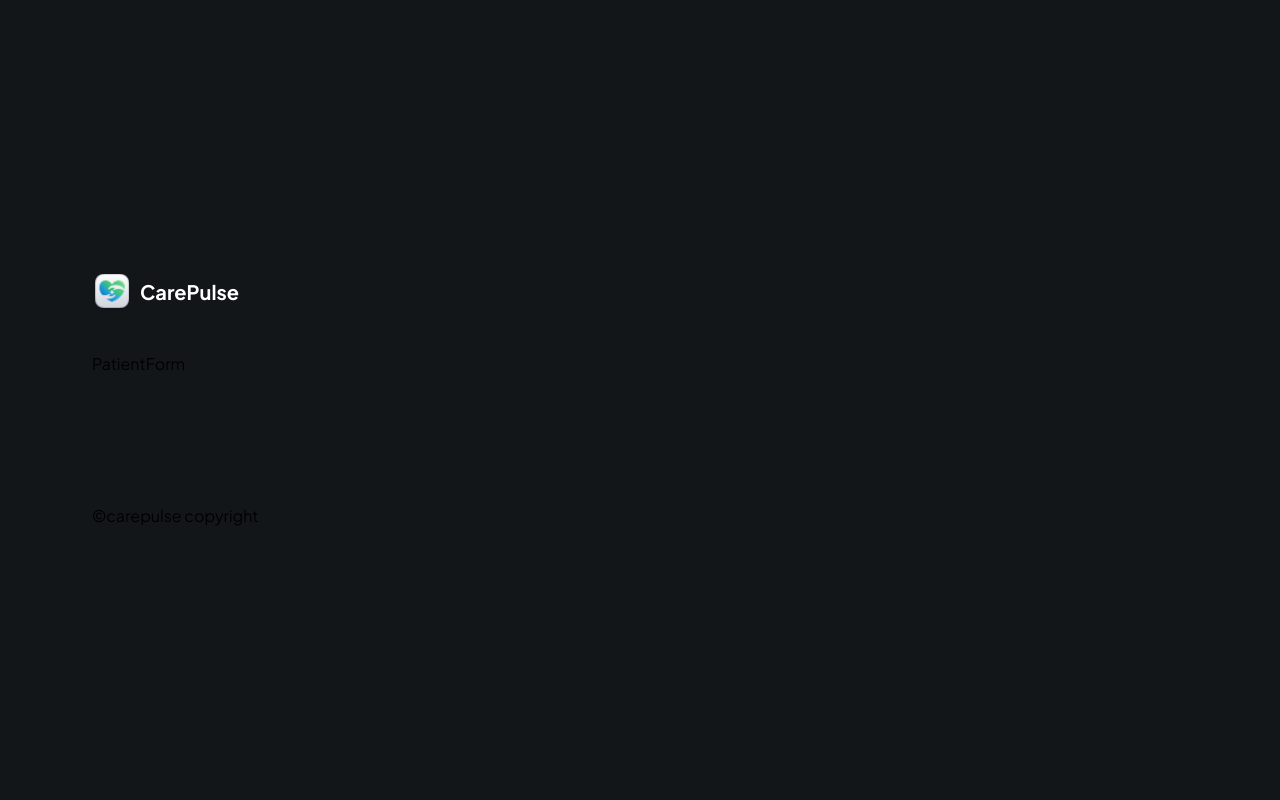
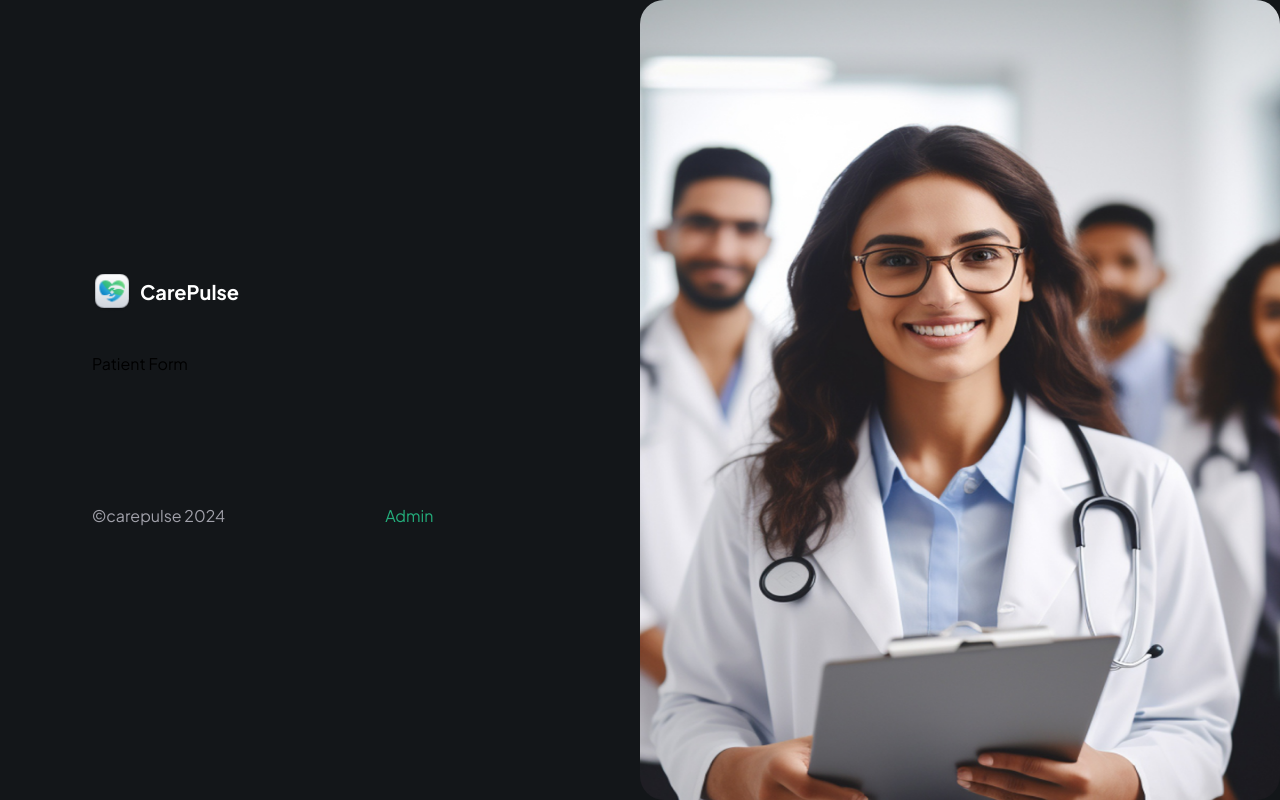
Before and after one commit to Waqar-ahmedkhan/patient-mangement-system, a Next.js app: page / in a window 1280 px wide. Built offline with nearby package versions, Linux system fonts and the light colour scheme.

Commit message:
frontend page complete

```diff
--- a/app/page.tsx
+++ b/app/page.tsx
@@ -1,54 +1,41 @@
 import PatientForm from "@/components/forms/PatientForm";
 import Image from "next/image";
+import Link from "next/link";
 
 export default function Home() {
   return (
     <>
+      <div className="min-w-screen min-h-screen grid md:grid-cols-2">
+        <section className="remove-scrollbar container my-auto">
+          <div className="sub-container max-w-[456px] my-auto">
+            <div className="flex items-center gap-2 mb-10">
+              <Image
+                src="/Logomark.png"
+                alt="patient logo"
+                width={40}
+                height={40}
+                className="w-fit h-10"
+              />
+              <h1 className="text-xl font-bold text-white">CarePulse</h1>
+            </div>
 
-    <div className="min-w-screen grid md:grid-cols-2  min-h-screen">
-      <section className="remove-scrollbar container my-auto">
-        <div className="sub-container max-w-[456px]">
-           <div className="flex items-center gap-2">
-          <Image src="/Logomark.png" alt="patient logo"
-             width={40}
-             height={40}
-           className=" mb-10 w-fit h-10"  />
-          <h1 className="text-xl font-bold mb-10 text-white">CarePulse</h1>
+            <PatientForm />
 
+            <div className="mt-32 flex gap-40">
+              <div className="text-regular-14 flex justify-items-end  text-zinc-400 hover:text-zinc-300 xl:text-left">
+                ©carepulse 2024
+              </div>
+                <Link href="/?admin=true" className="text-green-500">
+                Admin </Link>
+
+            </div>
           </div>
 
-
-
-
-            <PatientForm/>
-
-
-          <div className=" mt-32  w-[170px] h-[24px]">
-            <div>
-            ©carepulse copyright
+        </section>
+        <div className="w-70% h-full ">
+           <Image src="/image.png" alt="image" width={500} height={500} className="w-[760px] rounded-[24px] h-screen" />
             </div>
-
-
-          </div>
-
-
-
-
-
-
-           </div>
-
-
-
-
-         </section>
-    </div>
-
+      </div>
     </>
-
-
-
-
-
   );
 }
--- a/components/forms/PatientForm.tsx
+++ b/components/forms/PatientForm.tsx
@@ -1,7 +1,11 @@
 
 function PatientForm() {
   return (
-    <div>PatientForm</div>
+    <div>
+      <h1>Patient Form</h1>
+      {/* Add form fields */}
+      {/* Submit button */}
+    </div>
   )
 }
 
--- /dev/null
+++ b/components/ui/form.tsx
@@ -0,0 +1,178 @@
+"use client"
+
+import * as React from "react"
+import * as LabelPrimitive from "@radix-ui/react-label"
+import { Slot } from "@radix-ui/react-slot"
+import {
+  Controller,
+  ControllerProps,
+  FieldPath,
+  FieldValues,
+  FormProvider,
+  useFormContext,
+} from "react-hook-form"
+
+import { cn } from "@/lib/utils"
+import { Label } from "@/components/ui/label"
+
+const Form = FormProvider
+
+type FormFieldContextValue<
+  TFieldValues extends FieldValues = FieldValues,
+  TName extends FieldPath<TFieldValues> = FieldPath<TFieldValues>
+> = {
+  name: TName
+}
+
+const FormFieldContext = React.createContext<FormFieldContextValue>(
+  {} as FormFieldContextValue
+)
+
+const FormField = <
+  TFieldValues extends FieldValues = FieldValues,
+  TName extends FieldPath<TFieldValues> = FieldPath<TFieldValues>
+>({
+  ...props
+}: ControllerProps<TFieldValues, TName>) => {
+  return (
+    <FormFieldContext.Provider value={{ name: props.name }}>
+      <Controller {...props} />
+    </FormFieldContext.Provider>
+  )
+}
+
+const useFormField = () => {
+  const fieldContext = React.useContext(FormFieldContext)
+  const itemContext = React.useContext(FormItemContext)
+  const { getFieldState, formState } = useFormContext()
+
+  const fieldState = getFieldState(fieldContext.name, formState)
+
+  if (!fieldContext) {
+    throw new Error("useFormField should be used within <FormField>")
+  }
+
+  const { id } = itemContext
+
+  return {
+    id,
+    name: fieldContext.name,
+    formItemId: `${id}-form-item`,
+    formDescriptionId: `${id}-form-item-description`,
+    formMessageId: `${id}-form-item-message`,
+    ...fieldState,
+  }
+}
+
+type FormItemContextValue = {
+  id: string
+}
+
+const FormItemContext = React.createContext<FormItemContextValue>(
+  {} as FormItemContextValue
+)
+
+const FormItem = React.forwardRef<
+  HTMLDivElement,
+  React.HTMLAttributes<HTMLDivElement>
+>(({ className, ...props }, ref) => {
+  const id = React.useId()
+
+  return (
+    <FormItemContext.Provider value={{ id }}>
+      <div ref={ref} className={cn("space-y-2", className)} {...props} />
+    </FormItemContext.Provider>
+  )
+})
+FormItem.displayName = "FormItem"
+
+const FormLabel = React.forwardRef<
+  React.ElementRef<typeof LabelPrimitive.Root>,
+  React.ComponentPropsWithoutRef<typeof LabelPrimitive.Root>
+>(({ className, ...props }, ref) => {
+  const { error, formItemId } = useFormField()
+
+  return (
+    <Label
+      ref={ref}
+      className={cn(error && "text-destructive", className)}
+      htmlFor={formItemId}
+      {...props}
+    />
+  )
+})
+FormLabel.displayName = "FormLabel"
+
+const FormControl = React.forwardRef<
+  React.ElementRef<typeof Slot>,
+  React.ComponentPropsWithoutRef<typeof Slot>
+>(({ ...props }, ref) => {
+  const { error, formItemId, formDescriptionId, formMessageId } = useFormField()
+
+  return (
+    <Slot
+      ref={ref}
+      id={formItemId}
+      aria-describedby={
+        !error
+          ? `${formDescriptionId}`
+          : `${formDescriptionId} ${formMessageId}`
+      }
+      aria-invalid={!!error}
+      {...props}
+    />
+  )
+})
+FormControl.displayName = "FormControl"
+
+const FormDescription = React.forwardRef<
+  HTMLParagraphElement,
+  React.HTMLAttributes<HTMLParagraphElement>
+>(({ className, ...props }, ref) => {
+  const { formDescriptionId } = useFormField()
+
+  return (
+    <p
+      ref={ref}
+      id={formDescriptionId}
+      className={cn("text-sm text-muted-foreground", className)}
+      {...props}
+    />
+  )
+})
+FormDescription.displayName = "FormDescription"
+
+const FormMessage = React.forwardRef<
+  HTMLParagraphElement,
+  React.HTMLAttributes<HTMLParagraphElement>
+>(({ className, children, ...props }, ref) => {
+  const { error, formMessageId } = useFormField()
+  const body = error ? String(error?.message) : children
+
+  if (!body) {
+    return null
+  }
+
+  return (
+    <p
+      ref={ref}
+      id={formMessageId}
+      className={cn("text-sm font-medium text-destructive", className)}
+      {...props}
+    >
+      {body}
+    </p>
+  )
+})
+FormMessage.displayName = "FormMessage"
+
+export {
+  useFormField,
+  Form,
+  FormItem,
+  FormLabel,
+  FormControl,
+  FormDescription,
+  FormMessage,
+  FormField,
+}
--- /dev/null
+++ b/components/ui/input.tsx
@@ -0,0 +1,25 @@
+import * as React from "react"
+
+import { cn } from "@/lib/utils"
+
+export interface InputProps
+  extends React.InputHTMLAttributes<HTMLInputElement> {}
+
+const Input = React.forwardRef<HTMLInputElement, InputProps>(
+  ({ className, type, ...props }, ref) => {
+    return (
+      <input
+        type={type}
+        className={cn(
+          "flex h-10 w-full rounded-md border border-input bg-background px-3 py-2 text-sm ring-offset-background file:border-0 file:bg-transparent file:text-sm file:font-medium placeholder:text-muted-foreground focus-visible:outline-none focus-visible:ring-2 focus-visible:ring-ring focus-visible:ring-offset-2 disabled:cursor-not-allowed disabled:opacity-50",
+          className
+        )}
+        ref={ref}
+        {...props}
+      />
+    )
+  }
+)
+Input.displayName = "Input"
+
+export { Input }
--- /dev/null
+++ b/components/ui/label.tsx
@@ -0,0 +1,26 @@
+"use client"
+
+import * as React from "react"
+import * as LabelPrimitive from "@radix-ui/react-label"
+import { cva, type VariantProps } from "class-variance-authority"
+
+import { cn } from "@/lib/utils"
+
+const labelVariants = cva(
+  "text-sm font-medium leading-none peer-disabled:cursor-not-allowed peer-disabled:opacity-70"
+)
+
+const Label = React.forwardRef<
+  React.ElementRef<typeof LabelPrimitive.Root>,
+  React.ComponentPropsWithoutRef<typeof LabelPrimitive.Root> &
+    VariantProps<typeof labelVariants>
+>(({ className, ...props }, ref) => (
+  <LabelPrimitive.Root
+    ref={ref}
+    className={cn(labelVariants(), className)}
+    {...props}
+  />
+))
+Label.displayName = LabelPrimitive.Root.displayName
+
+export { Label }
--- a/package.json
+++ b/package.json
@@ -9,6 +9,8 @@
     "lint": "next lint"
   },
   "dependencies": {
+    "@hookform/resolvers": "^3.9.0",
+    "@radix-ui/react-label": "^2.1.0",
     "@radix-ui/react-slot": "^1.1.0",
     "class-variance-authority": "^0.7.0",
     "clsx": "^2.1.1",
@@ -17,8 +19,10 @@
     "next-themes": "^0.3.0",
     "react": "^18",
     "react-dom": "^18",
+    "react-hook-form": "^7.52.1",
     "tailwind-merge": "^2.4.0",
-    "tailwindcss-animate": "^1.0.7"
+    "tailwindcss-animate": "^1.0.7",
+    "zod": "^3.23.8"
   },
   "devDependencies": {
     "@types/node": "^20",
```
Also changed, not shown: public/image.png (added), 1 other file (tests, documents, lock files or other folders).
